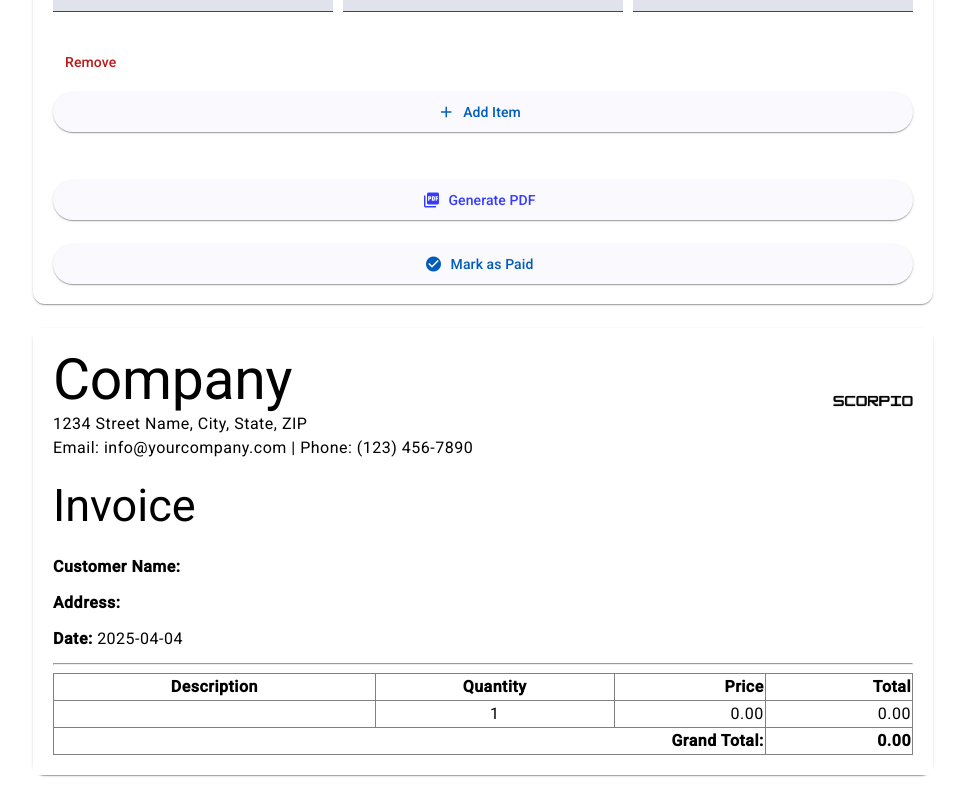
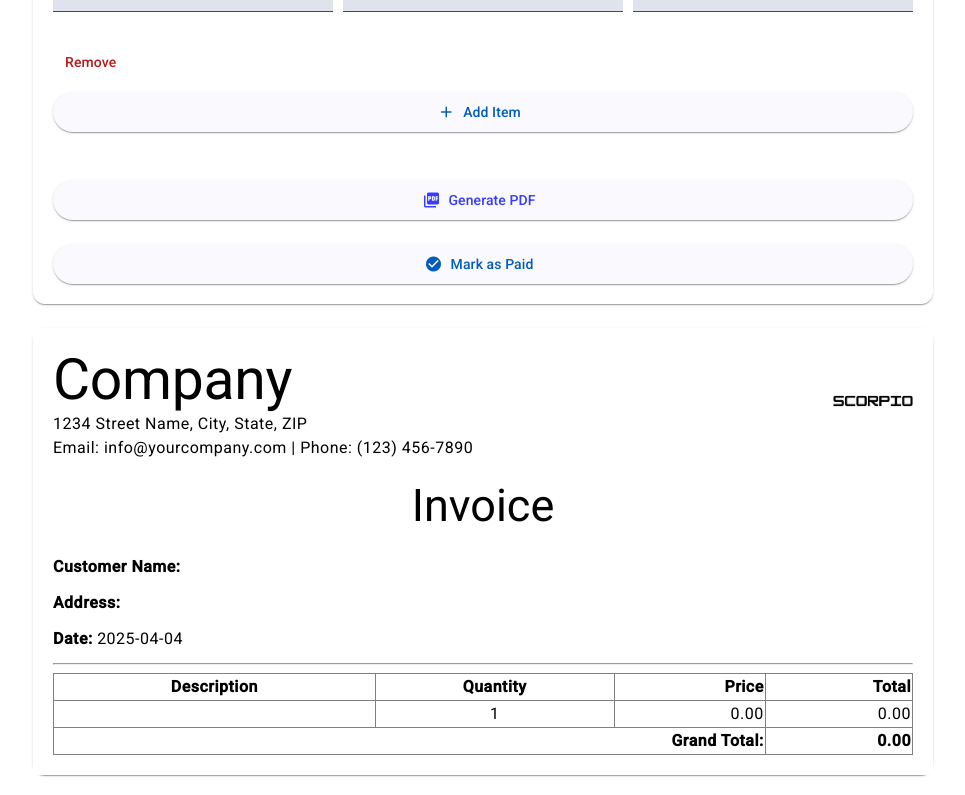
Before and after one commit to Bhagyadilhara/invoicee_app, an Angular app: page / in a window 1280 px wide. Shown: the part 472-1267 px from the top of the page, without its empty margins (157-1122 px from the left). Built offline with nearby package versions, Linux system fonts and the light colour scheme.

Commit message:
UI changes added

```diff
--- a/src/app/app.component.html
+++ b/src/app/app.component.html
@@ -68,7 +68,7 @@
         </div>
       </div>
 
-      <h2>Invoice</h2>
+      <h2 style="text-align: center;">Invoice</h2>
       <p><strong>Customer Name:</strong> {{ invoice.customerName }}</p>
       <p><strong>Address:</strong> {{ invoice.address }}</p>
       <p><strong>Date:</strong> {{ invoice.date }}</p>
```
